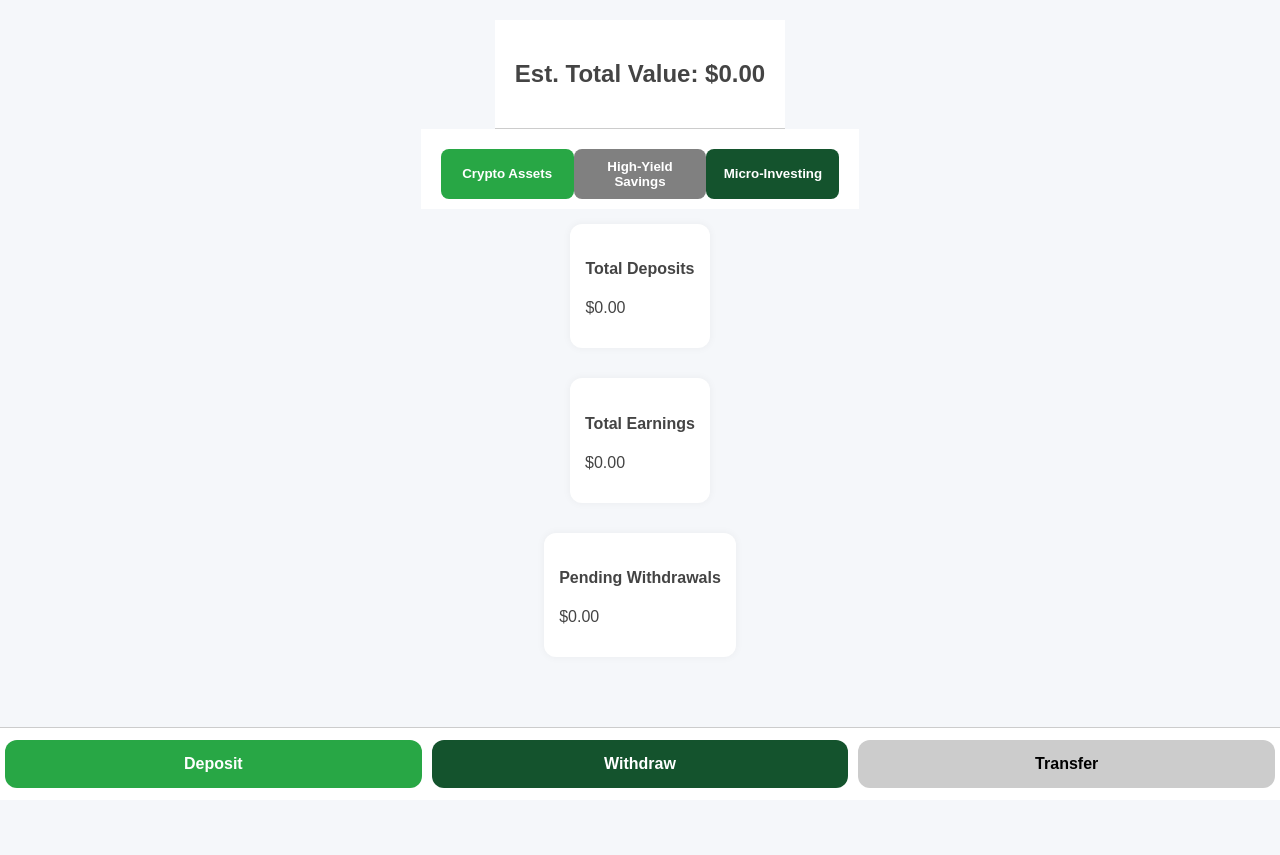
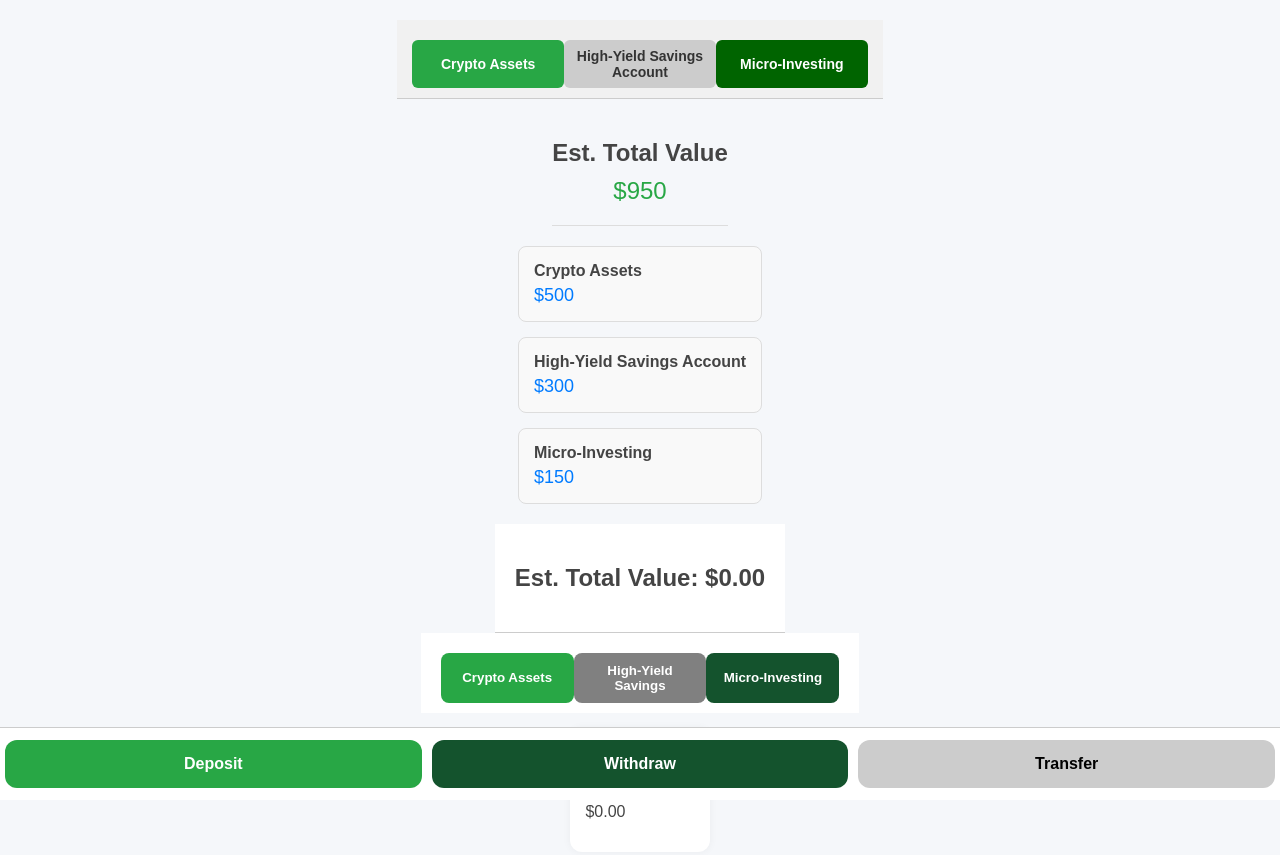
Before and after one commit to Moneyard/Moneyard-Crypto-Staking, a website: page public/assets.html in a window 1280 px wide. Shown: the top 855 px of the page. Before the commit the page ends 822 px from the top, so only its background shows below. Drawn offline with Linux system fonts and the light colour scheme.

Commit message:
Update assets.html

```diff
--- a/public/assets.html
+++ b/public/assets.html
@@ -1,3 +1,134 @@
+<!DOCTYPE html>
+<html lang="en">
+<head>
+  <meta charset="UTF-8" />
+  <meta name="viewport" content="width=device-width, initial-scale=1.0"/>
+  <title>Moneyard - Assets</title>
+  <link rel="stylesheet" href="styles.css"/>
+  <style>
+    body {
+      background: #fff;
+      font-family: Arial, sans-serif;
+      margin: 0;
+      padding: 0;
+    }
+
+    .header-buttons {
+      display: flex;
+      justify-content: space-between;
+      padding: 10px 15px;
+      background-color: #f1f1f1;
+      border-bottom: 1px solid #ccc;
+    }
+
+    .header-buttons button {
+      padding: 8px 12px;
+      border: none;
+      border-radius: 6px;
+      font-size: 14px;
+      font-weight: bold;
+      cursor: pointer;
+    }
+
+    .left-button {
+      background-color: #28a745;
+      color: white;
+    }
+
+    .center-button {
+      background-color: #ccc;
+      color: #333;
+    }
+
+    .right-button {
+      background-color: #006400;
+      color: white;
+    }
+
+    .assets-overview {
+      text-align: center;
+      padding: 20px 0;
+      border-bottom: 1px solid #ddd;
+    }
+
+    .assets-overview h2 {
+      margin-bottom: 10px;
+    }
+
+    .overview-section {
+      display: flex;
+      flex-direction: column;
+      gap: 15px;
+      padding: 20px;
+    }
+
+    .asset-box {
+      background: #f9f9f9;
+      border: 1px solid #ddd;
+      border-radius: 8px;
+      padding: 15px;
+    }
+
+    .asset-title {
+      font-weight: bold;
+      font-size: 16px;
+      margin-bottom: 5px;
+    }
+
+    .asset-value {
+      font-size: 18px;
+      color: #007bff;
+    }
+  </style>
+</head>
+<body>
+  <div class="header-buttons">
+    <button class="left-button">Crypto Assets</button>
+    <button class="center-button">High-Yield Savings Account</button>
+    <button class="right-button">Micro-Investing</button>
+  </div>
+
+  <div class="assets-overview">
+    <h2>Est. Total Value</h2>
+    <div id="totalValue" style="font-size: 24px; color: #28a745;">$0</div>
+  </div>
+
+  <div class="overview-section">
+    <div class="asset-box">
+      <div class="asset-title">Crypto Assets</div>
+      <div class="asset-value" id="cryptoAssetsValue">$0</div>
+    </div>
+
+    <div class="asset-box">
+      <div class="asset-title">High-Yield Savings Account</div>
+      <div class="asset-value" id="savingsValue">$0</div>
+    </div>
+
+    <div class="asset-box">
+      <div class="asset-title">Micro-Investing</div>
+      <div class="asset-value" id="microInvestingValue">$0</div>
+    </div>
+  </div>
+
+  <script>
+    // Simulated values (replace these with real fetch() calls from your backend if needed)
+    const cryptoAssets = 500;
+    const highYieldSavings = 300;
+    const microInvesting = 150;
+
+    // Update UI with values
+    document.getElementById('cryptoAssetsValue').textContent = `$${cryptoAssets}`;
+    document.getElementById('savingsValue').textContent = `$${highYieldSavings}`;
+    document.getElementById('microInvestingValue').textContent = `$${microInvesting}`;
+
+    // Calculate total value correctly
+    const totalValue = cryptoAssets + highYieldSavings + microInvesting;
+    document.getElementById('totalValue').textContent = `$${totalValue}`;
+  </script>
+</body>
+</html>
+
+
 <!DOCTYPE html>
 <html lang="en">
 <head>
```
